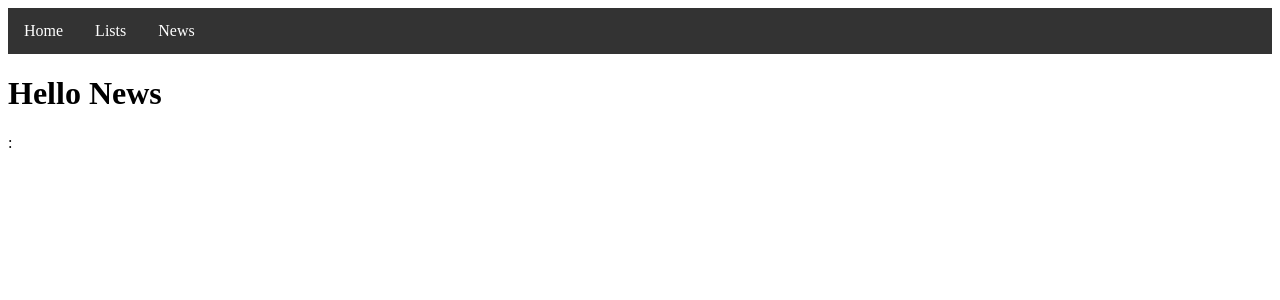
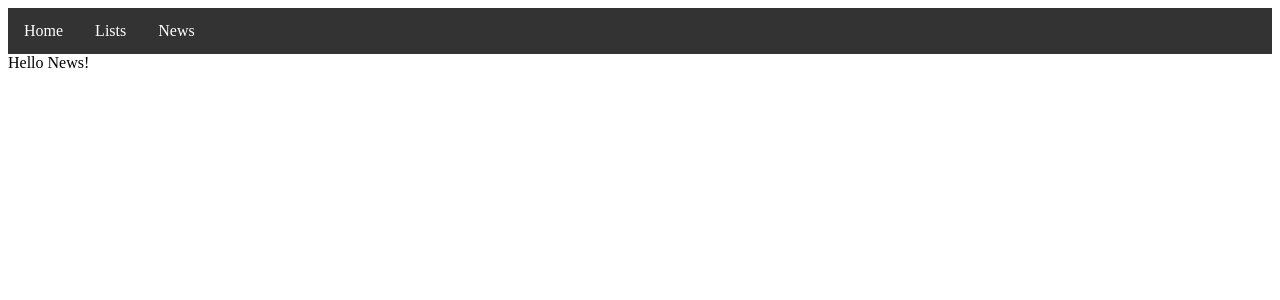
Before and after one commit to hampuslundblad/react-beginner-tutorial, a React (Vite) app: page /lists in a window 1280 px wide. Shown: the top 300 px of the page. Built offline with nearby package versions, Linux system fonts and the light colour scheme.

Commit message:
step 4 done

```diff
--- a/src/components/Title.tsx
+++ /dev/null
@@ -1,9 +0,0 @@
-type TitleProps = {
-  title: string;
-};
-
-const Title = (props: TitleProps) => {
-  return <h1>{props.title}</h1>;
-};
-
-export default Title;
--- a/src/pages/Index.tsx
+++ b/src/pages/Index.tsx
@@ -1,10 +1,4 @@
-import Title from "../components/Title";
-
 function Index() {
-  return (
-    <div>
-      <Title title={"Hello Index"} />:
-    </div>
-  );
+  return <div>Hello index!</div>;
 }
 export default Index;
--- a/src/pages/News.tsx
+++ b/src/pages/News.tsx
@@ -1,10 +1,4 @@
-import Title from "../components/Title";
-
 function News() {
-  return (
-    <div>
-      <Title title={"Hello News"} />:
-    </div>
-  );
+  return <div>Hello News!</div>;
 }
 export default News;
```
Also changed, not shown: src/components/UnorderedList.tsx (added, +14 -0 lines), src/pages/Lists.tsx (+1 -7 lines).
